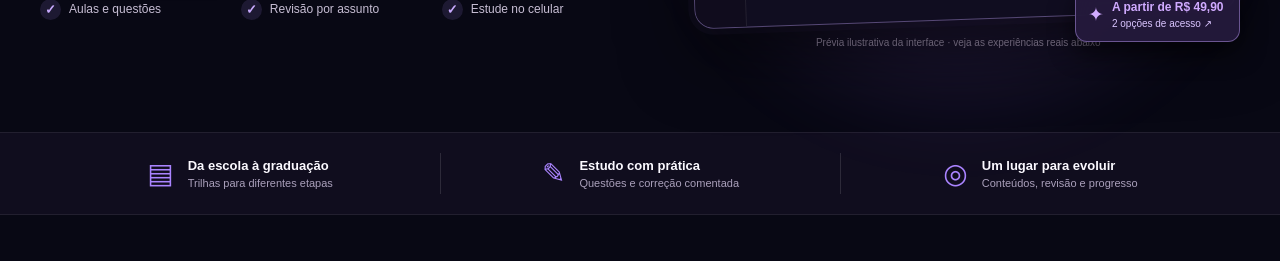
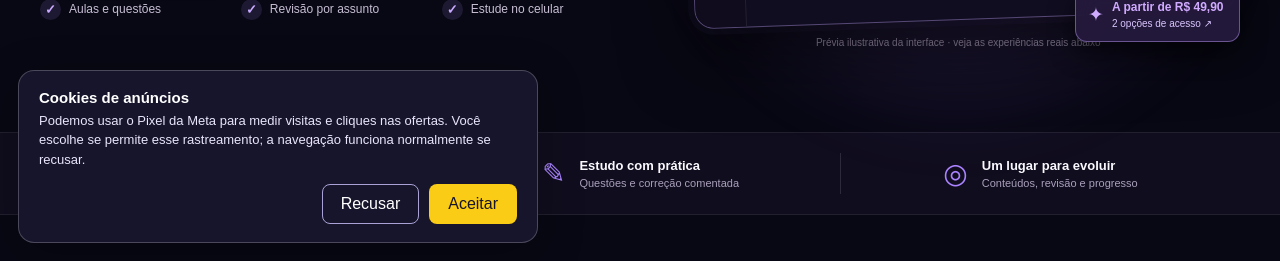
Before and after one commit to dramaflix2026-stack/Eduverso, a Next.js app: page / in a window 1280 px wide. Shown: the part 539-800 px from the top of the page. Built offline with nearby package versions, Linux system fonts and the light colour scheme.

Commit message:
feat(marketing): initialize landing Pixel after consent without tracking lessons or auth

```diff
--- a/app/page.tsx
+++ b/app/page.tsx
@@ -2,11 +2,13 @@ import Image from "next/image";
 import Link from "next/link";
 import LandingPreview from "./landing-preview";
 import LandingPricing from "./landing-pricing";
+import MetaPixelTracking from "./meta-pixel";
 import "./landing.css";
 
 const go=(name:string)=>"/plataforma?disciplina="+encodeURIComponent(name);
 export default function Landing(){
  return <div className="edu-lp">
+  <MetaPixelTracking/>
   <header className="lp-header" id="topo">
    <div className="lp-container lp-header-inner">
     <Link href="/" className="lp-logo" aria-label="Eduverso — início"><span className="lp-mark" aria-hidden="true">✦</span><strong>Eduverso<span>.</span></strong></Link>
```
